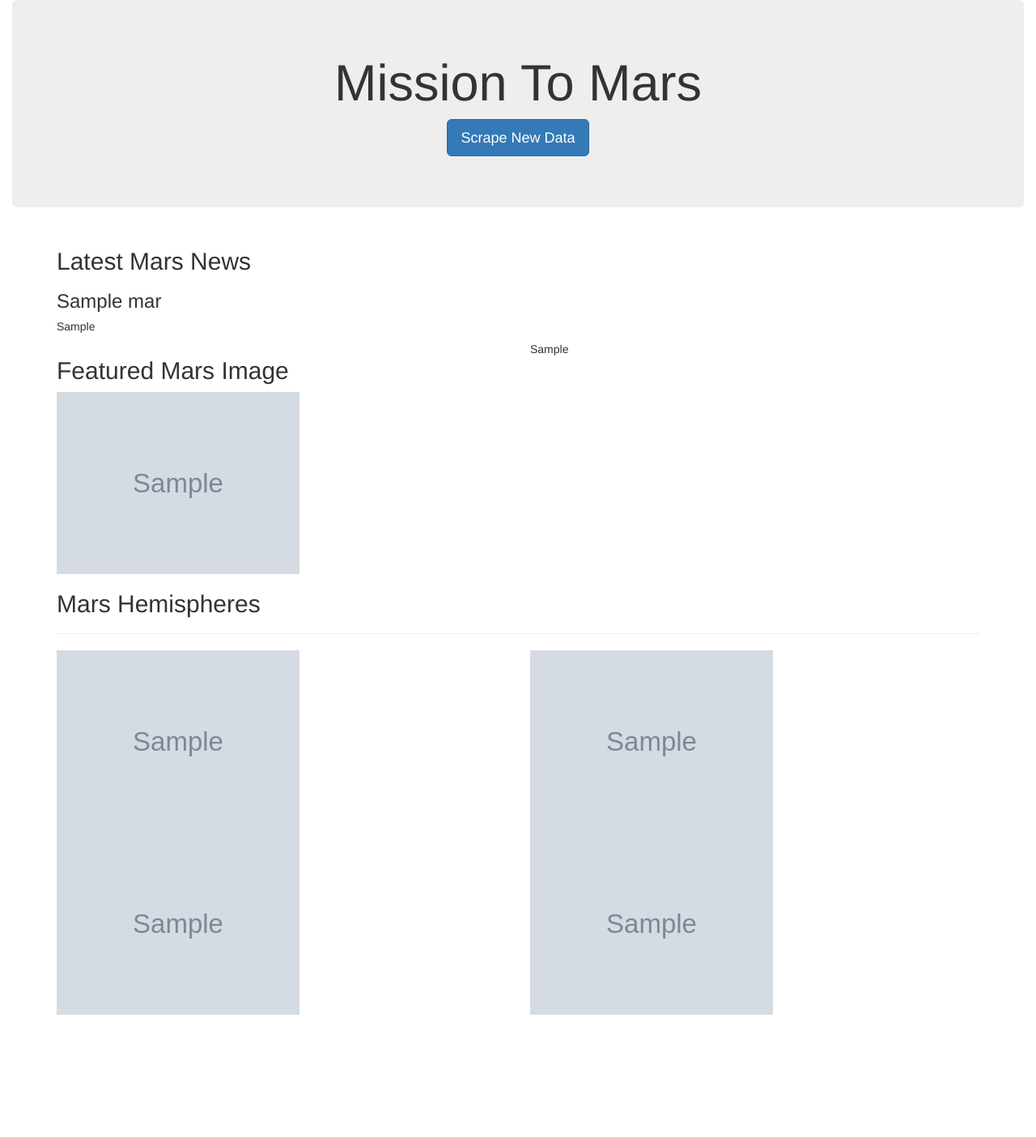
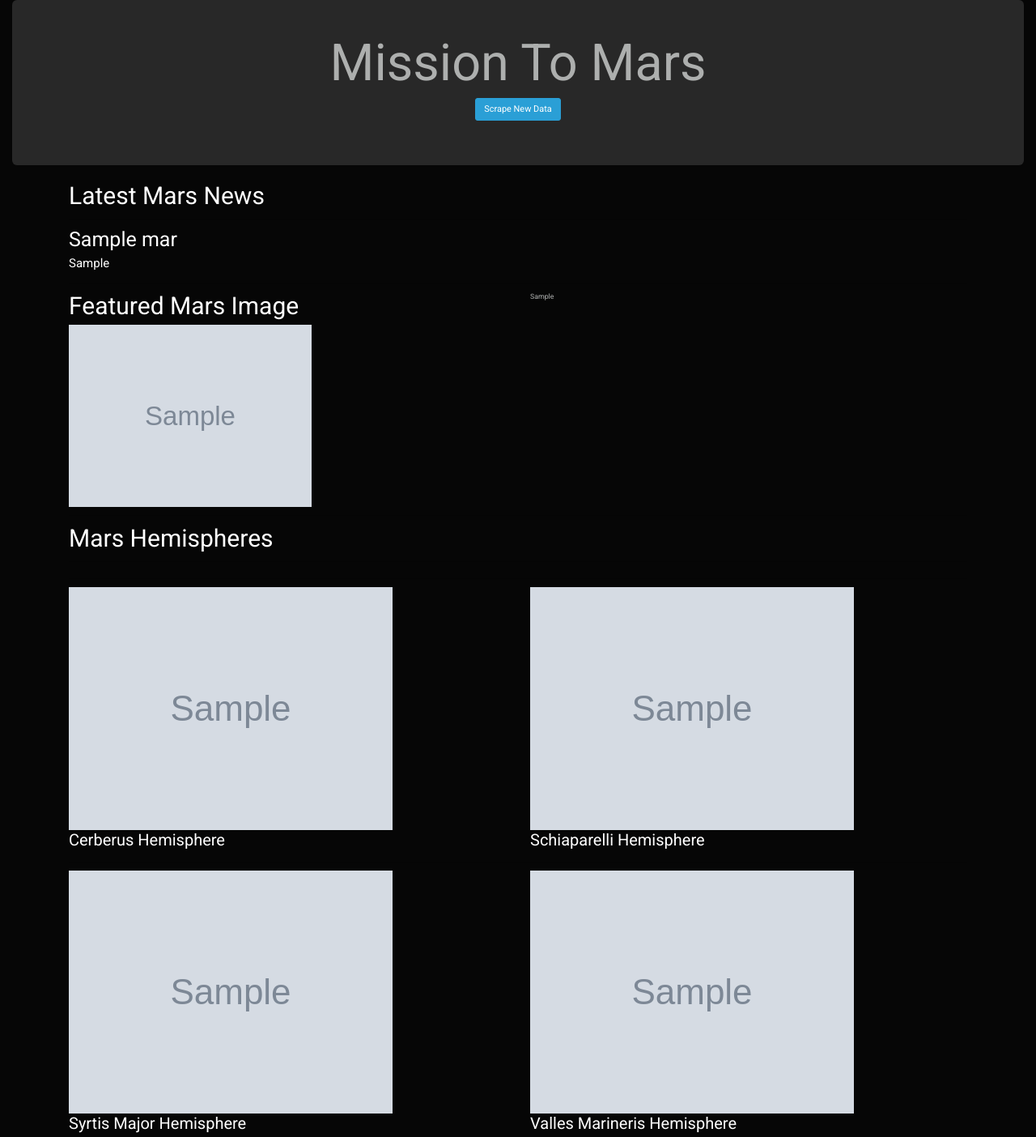
Before and after one commit to luciennekaplan/web-scraping-challenge, a Flask app: page / in a window 1280 px wide. Shown: the whole page at 81% size. Before the commit the page ends 1253 px from the top, so only its background shows below. Run offline with Flask 2, Linux system fonts and the light colour scheme; grey boxes marked "Sample" are stand-in pictures; a database or web service that is not in the repository returns one stand-in record (values such as "Sample title"); some libraries are stand-ins or nearby versions.

Commit message:
Added styling

```diff
--- a/templates/index.html
+++ b/templates/index.html
@@ -6,6 +6,7 @@
   <meta http-equiv="X-UA-Compatible" content="ie=edge">
   <title>Mission To Mars</title>
   <link rel="stylesheet" href="https://maxcdn.bootstrapcdn.com/bootstrap/3.3.7/css/bootstrap.min.css">
+  <link rel = "stylesheet" href="https://bootswatch.com/4/cyborg/bootstrap.min.css" type= "text/css">
 </head>
 
 <body>
@@ -20,45 +21,50 @@
   <div class = "row">
     <div class = "col-md-12 col-sm-12">
       <h2>Latest Mars News</h2>
+      <hr>
       <h3>{{mars.news_title}}</h3>
       <h5>{{mars.news_p}}</h5>
     </div>
   </div>
-
+ <hr>
   <div class = "row">
     <div class = "col-md-6 col-sm-12">
       <h2>Featured Mars Image</h2>
       <img src= "{{mars.featured_image_url}}" alt="Featured Mars Image" class = "img-fluid" width = "300px" height= "auto">
     </div>
     <div class = "col-md-6 col-sm-12">
-      <table class= "table">
+      <table class= "table table-primary">
       {{mars.mars_table | safe}}
       </table>
     </div>
   </div>
-
+<hr>
   <div class = "row">
     <div class = "col-md-12 col-sm-12">
       <h2>Mars Hemispheres</h2>
       <hr>
     </div>
   </div>
-
+  <hr>
   <div class = "row">
     <div class = "col-md-6 col-sm-12">
-      <img src= "{{mars.hemisphere_image_urls[0]['img_url'][0]}}" class = "img-fluid" width = "300px" height= "auto">
+      <img src= "{{mars.hemisphere_image_urls[0]['img_url'][0]}}" class = "img-fluid" width = "400px" height= "auto">
+      <h4>Cerberus Hemisphere </h4>
     </div>
     <div class = "col-md-6 col-sm-12">
-      <img src= "{{mars.hemisphere_image_urls[1]['img_url'][0]}}" class = "img-fluid" width = "300px" height= "auto">
+      <img src= "{{mars.hemisphere_image_urls[1]['img_url'][0]}}" class = "img-fluid" width = "400px" height= "auto">
+      <h4>Schiaparelli Hemisphere</h4>
     </div>
   </div>
-
+    <hr>
   <div class = "row">
     <div class = "col-md-6 col-sm-12">
-      <img src= "{{mars.hemisphere_image_urls[2]['img_url'][0]}}" class = "img-fluid" width = "300px" height= "auto">
+      <img src= "{{mars.hemisphere_image_urls[2]['img_url'][0]}}" class = "img-fluid" width = "400px" height= "auto">
+      <h4>Syrtis Major Hemisphere </h4>
     </div>
     <div class = "col-md-6 col-sm-12">
-      <img src= "{{mars.hemisphere_image_urls[3]['img_url'][0]}}" class = "img-fluid" width = "300px" height= "auto">
+      <img src= "{{mars.hemisphere_image_urls[3]['img_url'][0]}}" class = "img-fluid" width = "400px" height= "auto">
+      <h4>Valles Marineris Hemisphere</h4>
     </div>
   </div>
 
```
